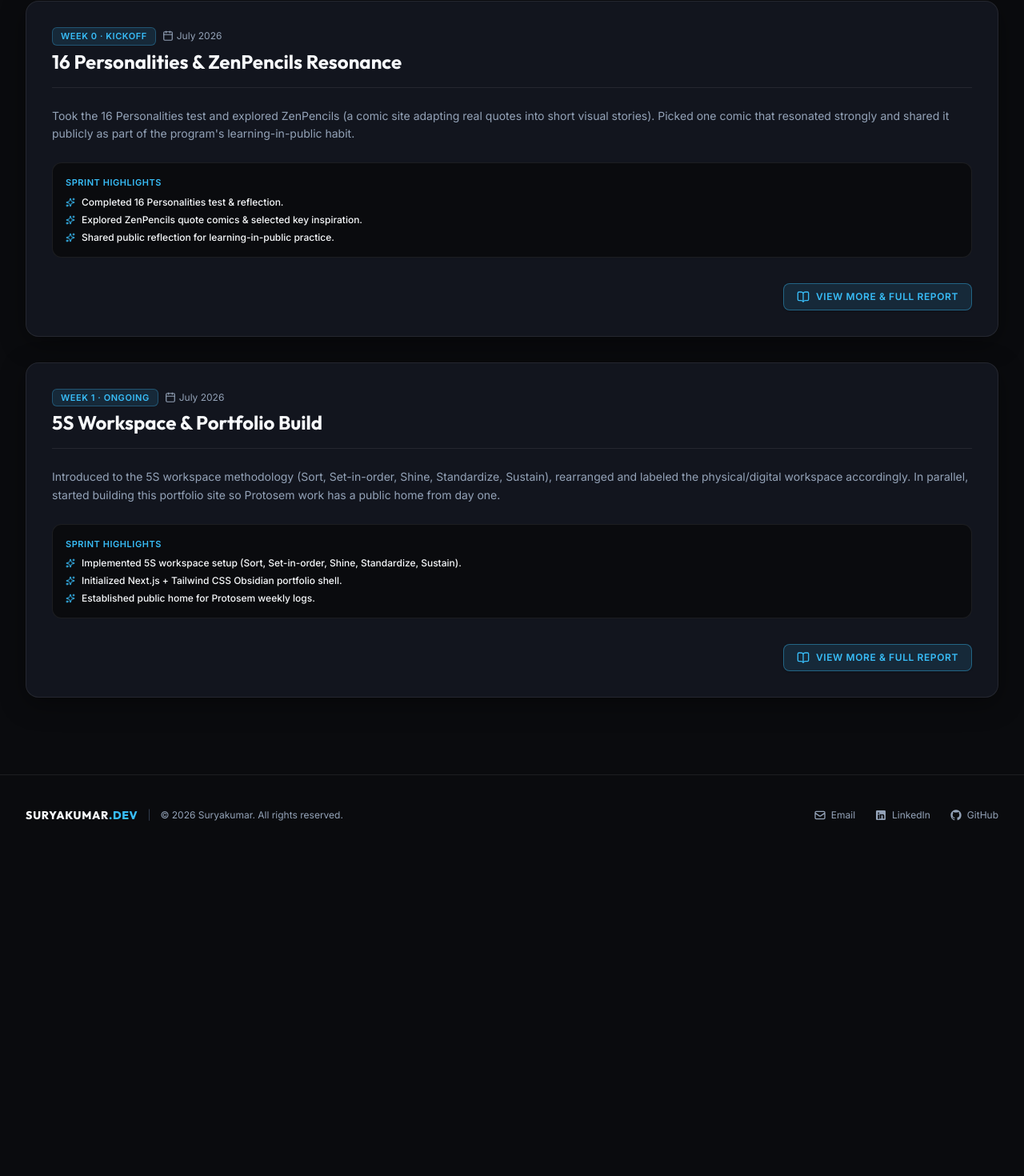
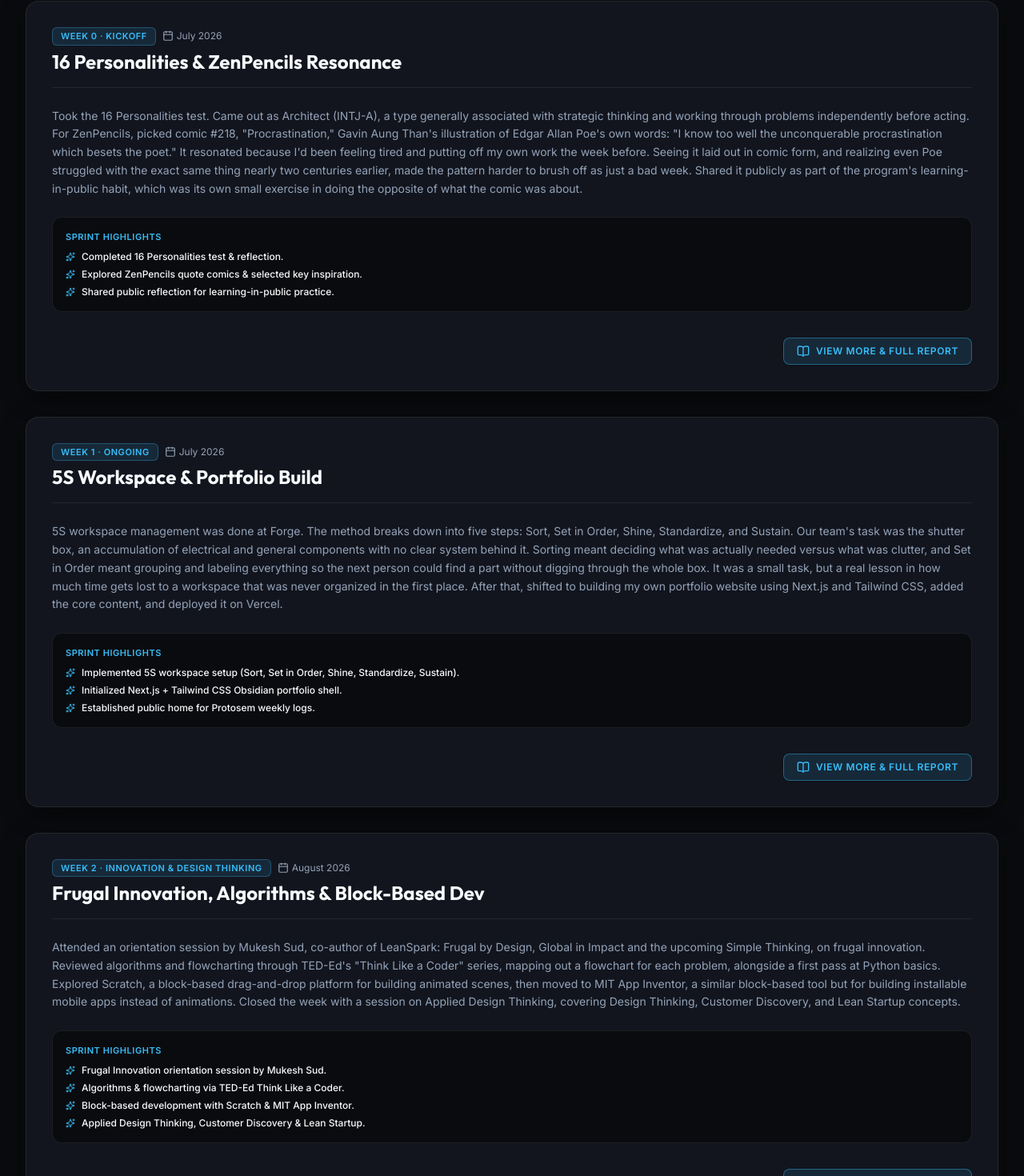
Before and after one commit to El-Bicho07/Portfolio, a Next.js app: page /protosem in a window 1280 px wide. Shown: the part 373-1843 px from the top of the page at 80% size. Before the commit the page ends 1442 px from the top, so only its background shows below. Built offline with nearby package versions, Linux system fonts and the light colour scheme.

Commit message:
feat: Week 2 contents for Protosem is added

```diff
--- a/components/ProtosemGallery.tsx
+++ b/components/ProtosemGallery.tsx
@@ -170,7 +170,7 @@ export function ProtosemGallery() {
             {/* Modal Header */}
             <div className="space-y-2 pr-8 border-b border-[var(--border)] pb-4">
               <span className="px-2.5 py-0.5 rounded-md bg-[var(--accent-muted)] border border-[var(--accent)]/30 text-[var(--accent)] text-[11px] uppercase font-bold tracking-wider">
-                {selectedUpdate.week} — {selectedUpdate.date}
+                {selectedUpdate.week} · {selectedUpdate.date}
               </span>
               <h2 className="text-2xl sm:text-3xl font-extrabold font-heading text-[var(--text-primary)]">
                 {selectedUpdate.title}
@@ -288,7 +288,7 @@ export function ProtosemGallery() {
 
             {/* Counter Footer */}
             <div className="w-full mt-3 pt-3 border-t border-[var(--border)] flex items-center justify-between text-xs text-[var(--text-secondary)] font-semibold">
-              <span>{selectedUpdate?.week} — {selectedUpdate?.title}</span>
+              <span>{selectedUpdate?.week} · {selectedUpdate?.title}</span>
               <span className="text-[var(--accent)]">
                 {enlargedImageIndex + 1} / {activeImages.length}
               </span>
--- a/data/protosemUpdates.ts
+++ b/data/protosemUpdates.ts
@@ -16,15 +16,15 @@ export const PROTOSEM_UPDATES: ProtosemUpdate[] = [
     date: "July 2026",
     title: "16 Personalities & ZenPencils Resonance",
     description:
-      "Took the 16 Personalities test and explored ZenPencils (a comic site adapting real quotes into short visual stories). Picked one comic that resonated strongly and shared it publicly as part of the program's learning-in-public habit.",
+      'Took the 16 Personalities test. Came out as Architect (INTJ-A), a type generally associated with strategic thinking and working through problems independently before acting. For ZenPencils, picked comic #218, "Procrastination," Gavin Aung Than\'s illustration of Edgar Allan Poe\'s own words: "I know too well the unconquerable procrastination which besets the poet." It resonated because I\'d been feeling tired and putting off my own work the week before. Seeing it laid out in comic form, and realizing even Poe struggled with the exact same thing nearly two centuries earlier, made the pattern harder to brush off as just a bad week. Shared it publicly as part of the program\'s learning-in-public habit, which was its own small exercise in doing the opposite of what the comic was about.',
     notes: [
       "Completed 16 Personalities test & reflection.",
       "Explored ZenPencils quote comics & selected key inspiration.",
       "Shared public reflection for learning-in-public practice.",
     ],
     detailReport:
-      "Took the 16 Personalities test — came out as Architect (INTJ-A). For ZenPencils, picked the comic 'Procrastination,' based on Edgar Allan Poe's quote. It resonated because I'd been feeling tired and putting off my own work the week before — seeing it laid out in comic form made the pattern harder to ignore. Shared it publicly as part of the program's learning-in-public habit.",
-    images: [], // No photos uploaded yet for Week 0
+      'Took the 16 Personalities test. Came out as Architect (INTJ-A), a type generally associated with strategic thinking and working through problems independently before acting. For ZenPencils, picked comic #218, "Procrastination," Gavin Aung Than\'s illustration of Edgar Allan Poe\'s own words: "I know too well the unconquerable procrastination which besets the poet." It resonated because I\'d been feeling tired and putting off my own work the week before. Seeing it laid out in comic form, and realizing even Poe struggled with the exact same thing nearly two centuries earlier, made the pattern harder to brush off as just a bad week. Shared it publicly as part of the program\'s learning-in-public habit, which was its own small exercise in doing the opposite of what the comic was about.',
+    images: [],
   },
   {
     id: "week-01",
@@ -32,14 +32,31 @@ export const PROTOSEM_UPDATES: ProtosemUpdate[] = [
     date: "July 2026",
     title: "5S Workspace & Portfolio Build",
     description:
-      "Introduced to the 5S workspace methodology (Sort, Set-in-order, Shine, Standardize, Sustain), rearranged and labeled the physical/digital workspace accordingly. In parallel, started building this portfolio site so Protosem work has a public home from day one.",
+      "5S workspace management was done at Forge. The method breaks down into five steps: Sort, Set in Order, Shine, Standardize, and Sustain. Our team's task was the shutter box, an accumulation of electrical and general components with no clear system behind it. Sorting meant deciding what was actually needed versus what was clutter, and Set in Order meant grouping and labeling everything so the next person could find a part without digging through the whole box. It was a small task, but a real lesson in how much time gets lost to a workspace that was never organized in the first place. After that, shifted to building my own portfolio website using Next.js and Tailwind CSS, added the core content, and deployed it on Vercel.",
     notes: [
-      "Implemented 5S workspace setup (Sort, Set-in-order, Shine, Standardize, Sustain).",
+      "Implemented 5S workspace setup (Sort, Set in Order, Shine, Standardize, Sustain).",
       "Initialized Next.js + Tailwind CSS Obsidian portfolio shell.",
       "Established public home for Protosem weekly logs.",
     ],
     detailReport:
-      "5S workspace management was done at Forge — worked in a team clearing out the shutter box, where every electrical and other component needed to be sorted and labeled for easier access to tools. After that, built my own portfolio website — added the core content and hosted it on Vercel.",
-    images: [], // No photos uploaded yet for Week 1
+      "5S workspace management was done at Forge. The method breaks down into five steps: Sort, Set in Order, Shine, Standardize, and Sustain. Our team's task was the shutter box, an accumulation of electrical and general components with no clear system behind it. Sorting meant deciding what was actually needed versus what was clutter, and Set in Order meant grouping and labeling everything so the next person could find a part without digging through the whole box. It was a small task, but a real lesson in how much time gets lost to a workspace that was never organized in the first place. After that, shifted to building my own portfolio website using Next.js and Tailwind CSS, added the core content, and deployed it on Vercel.",
+    images: [],
+  },
+  {
+    id: "week-02",
+    week: "Week 2 · Innovation & Design Thinking",
+    date: "August 2026",
+    title: "Frugal Innovation, Algorithms & Block-Based Dev",
+    description:
+      'Attended an orientation session by Mukesh Sud, co-author of LeanSpark: Frugal by Design, Global in Impact and the upcoming Simple Thinking, on frugal innovation. Reviewed algorithms and flowcharting through TED-Ed\'s "Think Like a Coder" series, mapping out a flowchart for each problem, alongside a first pass at Python basics. Explored Scratch, a block-based drag-and-drop platform for building animated scenes, then moved to MIT App Inventor, a similar block-based tool but for building installable mobile apps instead of animations. Closed the week with a session on Applied Design Thinking, covering Design Thinking, Customer Discovery, and Lean Startup concepts.',
+    notes: [
+      "Frugal Innovation orientation session by Mukesh Sud.",
+      "Algorithms & flowcharting via TED-Ed Think Like a Coder.",
+      "Block-based development with Scratch & MIT App Inventor.",
+      "Applied Design Thinking, Customer Discovery & Lean Startup.",
+    ],
+    detailReport:
+      'Attended an orientation session by Mukesh Sud, co-author of LeanSpark: Frugal by Design, Global in Impact and the upcoming Simple Thinking, on frugal innovation. Reviewed algorithms and flowcharting through TED-Ed\'s "Think Like a Coder" series, mapping out a flowchart for each problem, alongside a first pass at Python basics. Explored Scratch, a block-based drag-and-drop platform for building animated scenes, then moved to MIT App Inventor, a similar block-based tool but for building installable mobile apps instead of animations. Closed the week with a session on Applied Design Thinking, covering Design Thinking, Customer Discovery, and Lean Startup concepts.',
+    images: [],
   },
 ];
```
